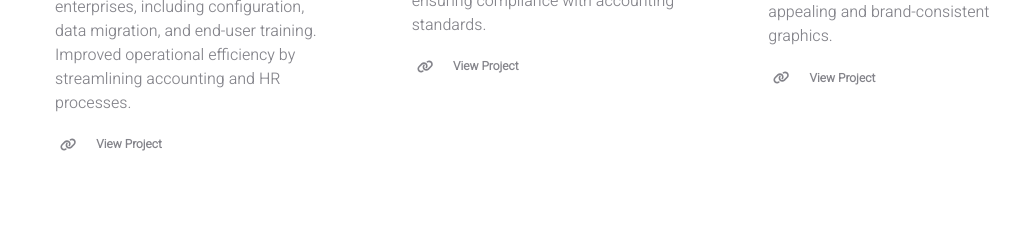
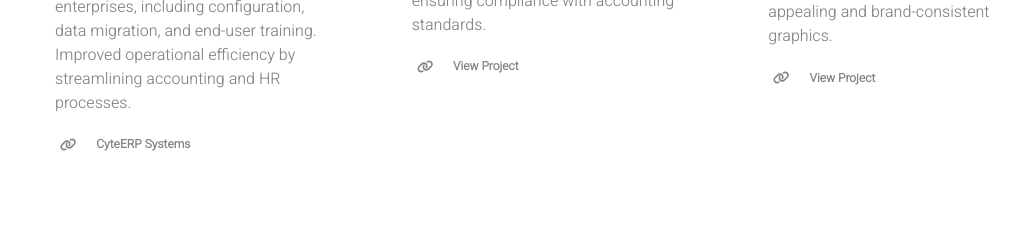
Before and after one commit to French-Vani11a/Taonga-portfolio, a React (Create React App) app: page / in a window 1280 px wide. Shown: the part 940-1165 px from the top of the page, without its empty margins (90-1110 px from the left). Built offline with nearby package versions, Linux system fonts and the light colour scheme.

Commit message:
user.js changes

```diff
--- a/src/data/user.js
+++ b/src/data/user.js
@@ -40,8 +40,8 @@ const INFO = {
 			description:
 				"Led and supported the deployment of Sage Intacct and Palladium ERP systems for small to medium-sized enterprises, including configuration, data migration, and end-user training. Improved operational efficiency by streamlining accounting and HR processes.",
 			logo: "sage.png",
-			linkText: "View Project",
-			link: "https://github.com",
+			linkText: "CyteERP Systems",
+			link: "",
 		},
 
 		{
@@ -68,7 +68,7 @@ const INFO = {
 				"Developed a personal portfolio site using React to showcase professional experience, skills, and certifications. Designed for responsiveness and performance, with clean code and reusable components.",
 			logo: "react.svg",
 			linkText: "View Project",
-			link: "https://github.com",
+			link: "https://github.com/French-Vani11a/reactfolio.git",
 		},
 
 		{
```
